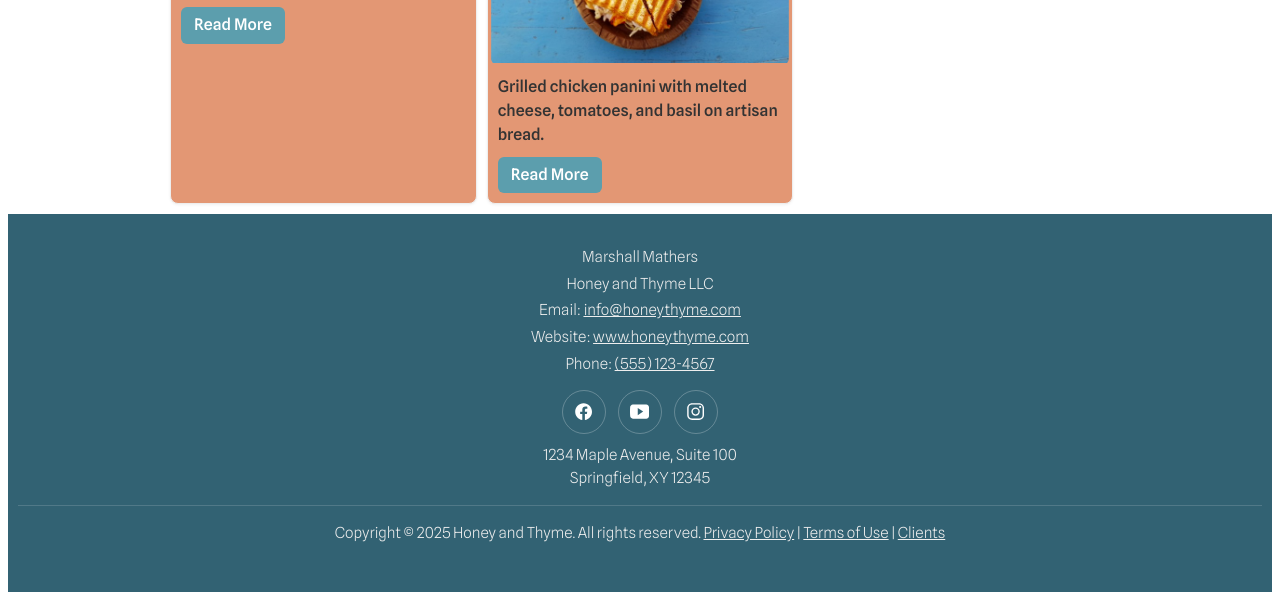
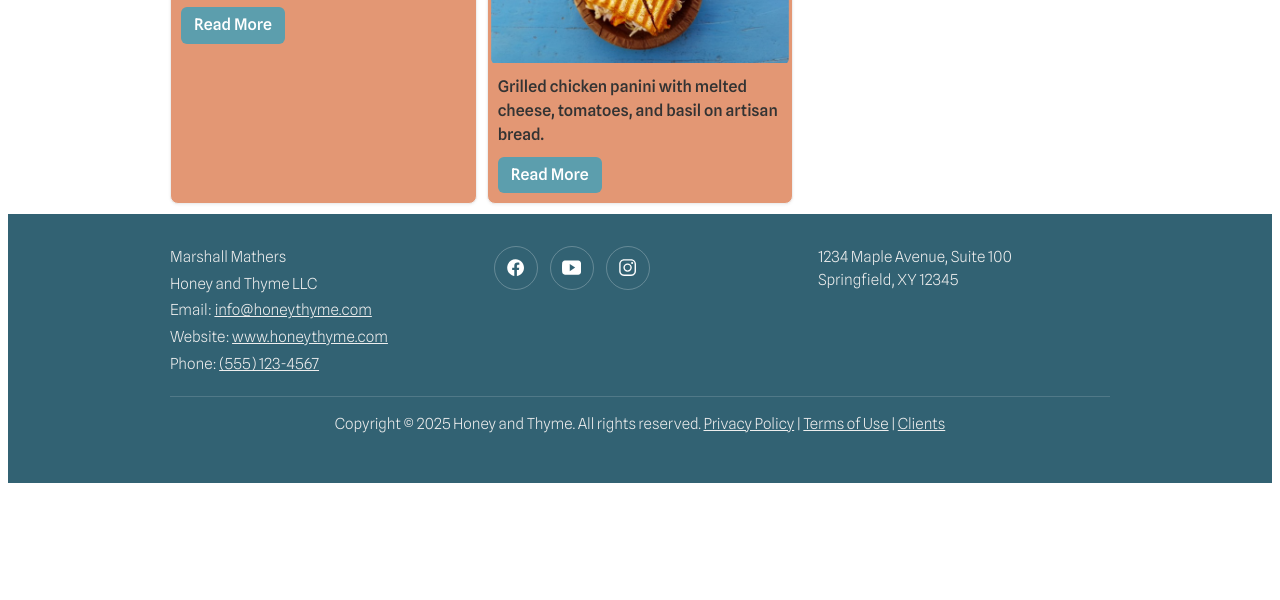
Before and after one commit to tvaughn7/Diner, a plain HTML site: page index.html in a window 1280 px wide. Shown: the part 742-1342 px from the top of the page. After the commit the page ends 1233 px from the top, so only its background shows below. Drawn offline with nearby package versions, Linux system fonts and the light colour scheme.

Commit message:
changed footer to display in three columns on large screens

```diff
--- a/scss/_large.scss
+++ b/scss/_large.scss
@@ -37,3 +37,26 @@ nav ul.menuLinks li.active a {
 .allcards {
     grid-template-columns: repeat(3, 1fr);
 }
+
+footer {
+    max-width: 960px;
+    margin: auto;
+
+    > div {
+        grid-template-columns: repeat(3, 1fr);
+        text-align: left;
+        gap: 2rem;
+    }
+
+    .contact {
+        text-align: left;
+    }
+
+    .socialMedia {
+        justify-content: flex-start;
+    }
+
+    .location {
+        text-align: left;
+    }
+}
```
Also changed, not shown: css/styles.css, css/styles.min.css.
